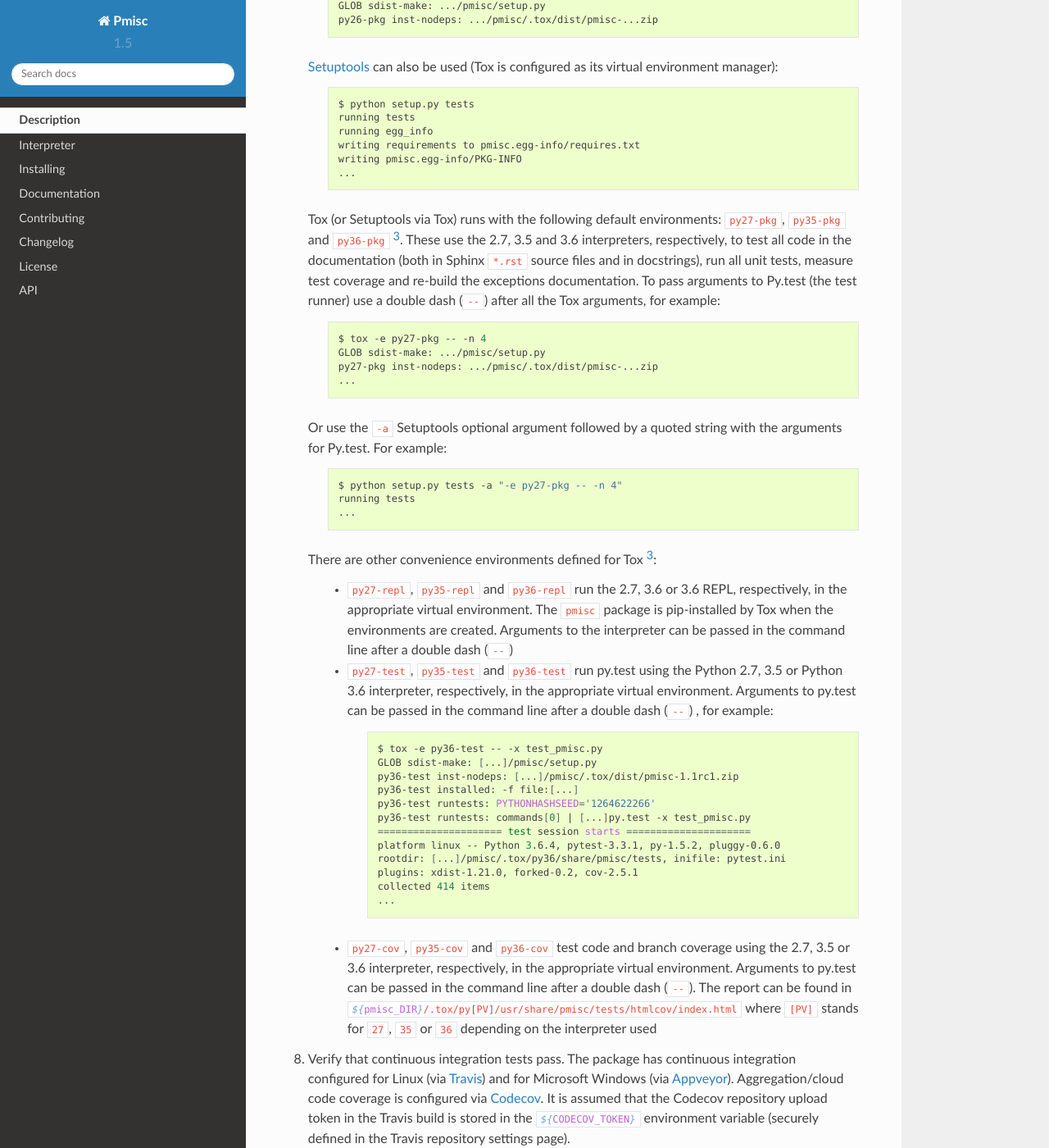
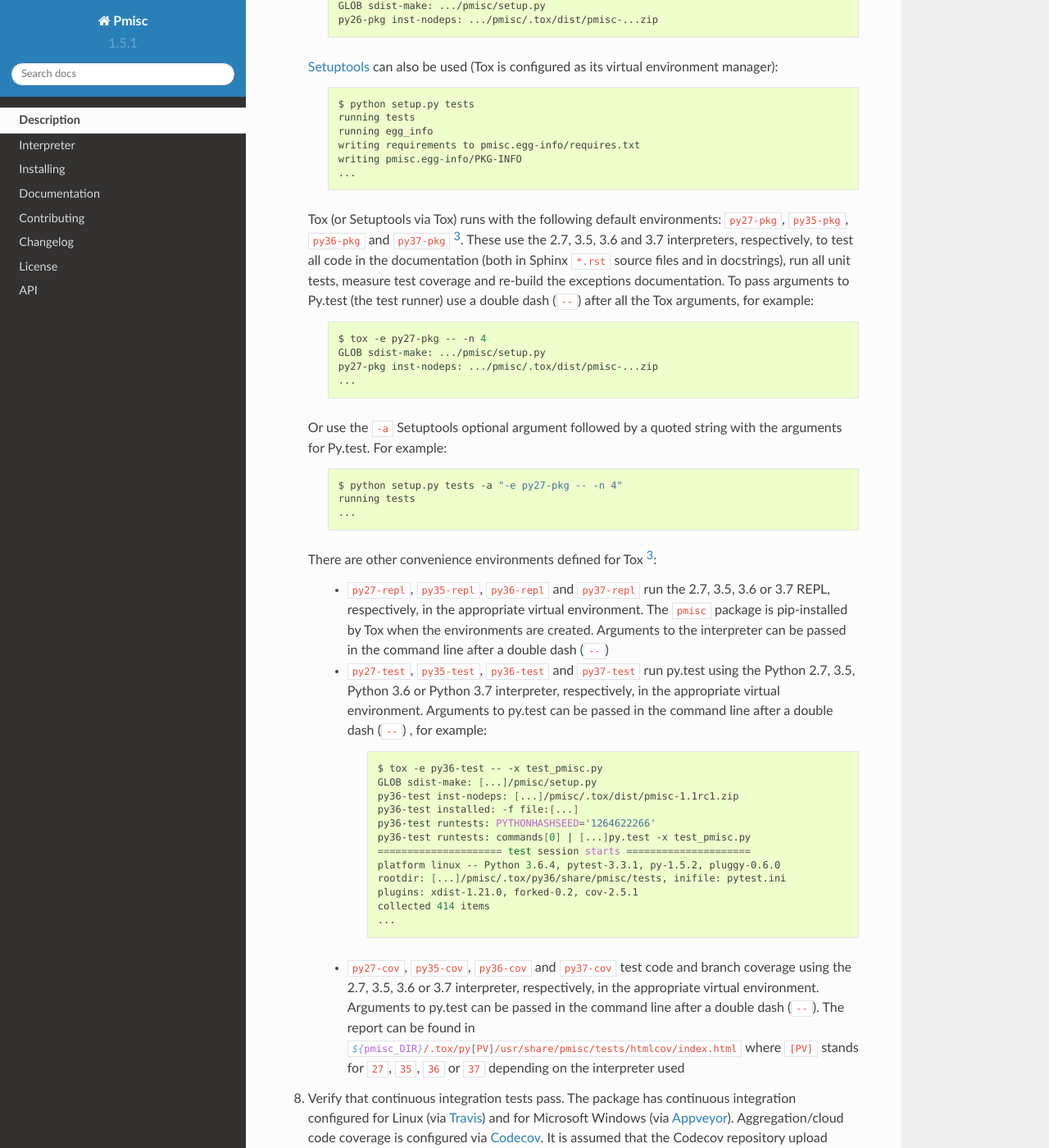
Before and after one commit to pmacosta/pmisc, a Sphinx documentation site: the page built from docs/README.rst, in a window 1280 px wide and 1400 px high, scrolled down 2095 px. Shown: the whole window at 82% size. Built offline with Sphinx 7.4.7 and the Read the Docs theme 2.0.0, drawn with Linux system fonts in a browser that asks for light colours; some of the changed text lies outside the part shown.

Commit message:
Documentation update

```diff
--- a/CHANGELOG.rst
+++ b/CHANGELOG.rst
@@ -4,6 +4,8 @@
 
 Changelog
 =========
+
+* 1.5.1 [2019-02-15]: Minor documentation update
 
 * 1.5.0 [2019-02-15]: Dropped support for Python 2.6, 3.3 and 3.4. Updates
   to support newest versions of dependencies
--- a/docs/README.rst
+++ b/docs/README.rst
@@ -86,8 +86,8 @@ functions and functions to aid in the unit testing of modules
 Interpreter
 ===========
 
-The package has been developed and tested with Python 2.7, 3.5 and 3.6 under
-Linux (Debian, Ubuntu), Apple OS X and Microsoft Windows
+The package has been developed and tested with Python 2.7, 3.5, 3.6 and 3.7
+under Linux (Debian, Ubuntu), Apple OS X and Microsoft Windows
 
 Installing
 ==========
@@ -215,12 +215,12 @@ Contributing
             ...
 
    Tox (or Setuptools via Tox) runs with the following default environments:
-   ``py27-pkg``, ``py35-pkg`` and ``py36-pkg`` [#f3]_. These use the 2.7, 3.5
-   and 3.6 interpreters, respectively, to test all code in the documentation
-   (both in Sphinx ``*.rst`` source files and in docstrings), run all unit
-   tests, measure test coverage and re-build the exceptions documentation. To
-   pass arguments to Py.test (the test runner) use a double dash (``--``) after
-   all the Tox arguments, for example:
+   ``py27-pkg``, ``py35-pkg``, ``py36-pkg`` and ``py37-pkg`` [#f3]_. These use
+   the 2.7, 3.5, 3.6 and 3.7 interpreters, respectively, to test all code in the
+   documentation (both in Sphinx ``*.rst`` source files and in docstrings), run
+   all unit tests, measure test coverage and re-build the exceptions
+   documentation. To pass arguments to Py.test (the test runner) use a double
+   dash (``--``) after all the Tox arguments, for example:
 
 	.. code-block:: bash
 
@@ -240,16 +240,17 @@ Contributing
 
    There are other convenience environments defined for Tox [#f3]_:
 
-    * ``py27-repl``, ``py35-repl`` and ``py36-repl`` run the 2.7, 3.6 or 3.6
-      REPL, respectively, in the appropriate virtual environment. The ``pmisc``
-      package is pip-installed by Tox when the environments are created.
-      Arguments to the interpreter can be passed in the command line after a
-      double dash (``--``)
+    * ``py27-repl``, ``py35-repl``, ``py36-repl`` and ``py37-repl`` run the 2.7,
+      3.5, 3.6 or 3.7 REPL, respectively, in the appropriate virtual
+      environment. The ``pmisc`` package is pip-installed by Tox when the
+      environments are created.  Arguments to the interpreter can be passed in
+      the command line after a double dash (``--``)
 
-    * ``py27-test``, ``py35-test`` and ``py36-test`` run py.test using the
-      Python 2.7, 3.5 or Python 3.6 interpreter, respectively, in the
-      appropriate virtual environment. Arguments to py.test can be passed in the
-      command line after a double dash (``--``) , for example:
+    * ``py27-test``, ``py35-test``, ``py36-test`` and ``py37-test`` run py.test
+      using the Python 2.7, 3.5, Python 3.6 or Python 3.7 interpreter,
+      respectively, in the appropriate virtual environment. Arguments to py.test
+      can be passed in the command line after a double dash (``--``) , for
+      example:
 
 	.. code-block:: bash
 
@@ -266,13 +267,14 @@ Contributing
             collected 414 items
             ...
 
-    * ``py27-cov``, ``py35-cov`` and ``py36-cov`` test code and branch coverage
-      using the 2.7, 3.5 or 3.6 interpreter, respectively, in the appropriate
-      virtual environment. Arguments to py.test can be passed in the command
-      line after a double dash (``--``). The report can be found in
+    * ``py27-cov``, ``py35-cov``, ``py36-cov`` and ``py37-cov`` test code and
+      branch coverage using the 2.7, 3.5, 3.6 or 3.7 interpreter, respectively,
+      in the appropriate virtual environment. Arguments to py.test can be passed
+      in the command line after a double dash (``--``). The report can be found
+      in
       :bash:`${pmisc_DIR}/.tox/py[PV]/usr/share/pmisc/tests/htmlcov/index.html`
-      where ``[PV]`` stands for ``27``, ``35`` or ``36`` depending on the
-      interpreter used
+      where ``[PV]`` stands for ``27``, ``35``, ``36`` or ``37`` depending on
+      the interpreter used
 
 8. Verify that continuous integration tests pass. The package has continuous
    integration configured for Linux (via `Travis <https://www.travis-ci.org>`_)
--- a/docs/conf.py
+++ b/docs/conf.py
@@ -63,9 +63,9 @@ copyright = u"2013-2019, Pablo Acosta-Serafini"
 # built documents.
 #
 # The short X.Y version.
-version = '1.5'
+version = '1.5.1'
 # The full version, including alpha/beta/rc tags.
-release = '1.5'
+release = '1.5.1'
 
 # The language for content autogenerated by Sphinx. Refer to documentation
 # for a list of supported languages.
--- a/pmisc/version.py
+++ b/pmisc/version.py
@@ -7,7 +7,7 @@
 ###
 # Global variables
 ###
-VERSION_INFO = (1, 5, 0, "final", 0)
+VERSION_INFO = (1, 5, 1, "final", 0)
 
 
 ###
--- a/setup.py
+++ b/setup.py
@@ -164,6 +164,7 @@ setup(
         "Programming Language :: Python :: 2.7",
         "Programming Language :: Python :: 3.5",
         "Programming Language :: Python :: 3.6",
+        "Programming Language :: Python :: 3.7",
         "Development Status :: " + DEVSTAT,
         "Natural Language :: English",
         "Environment :: Console",
```
Also changed, not shown: README.rst (+25 -23 lines), 1 other file.
